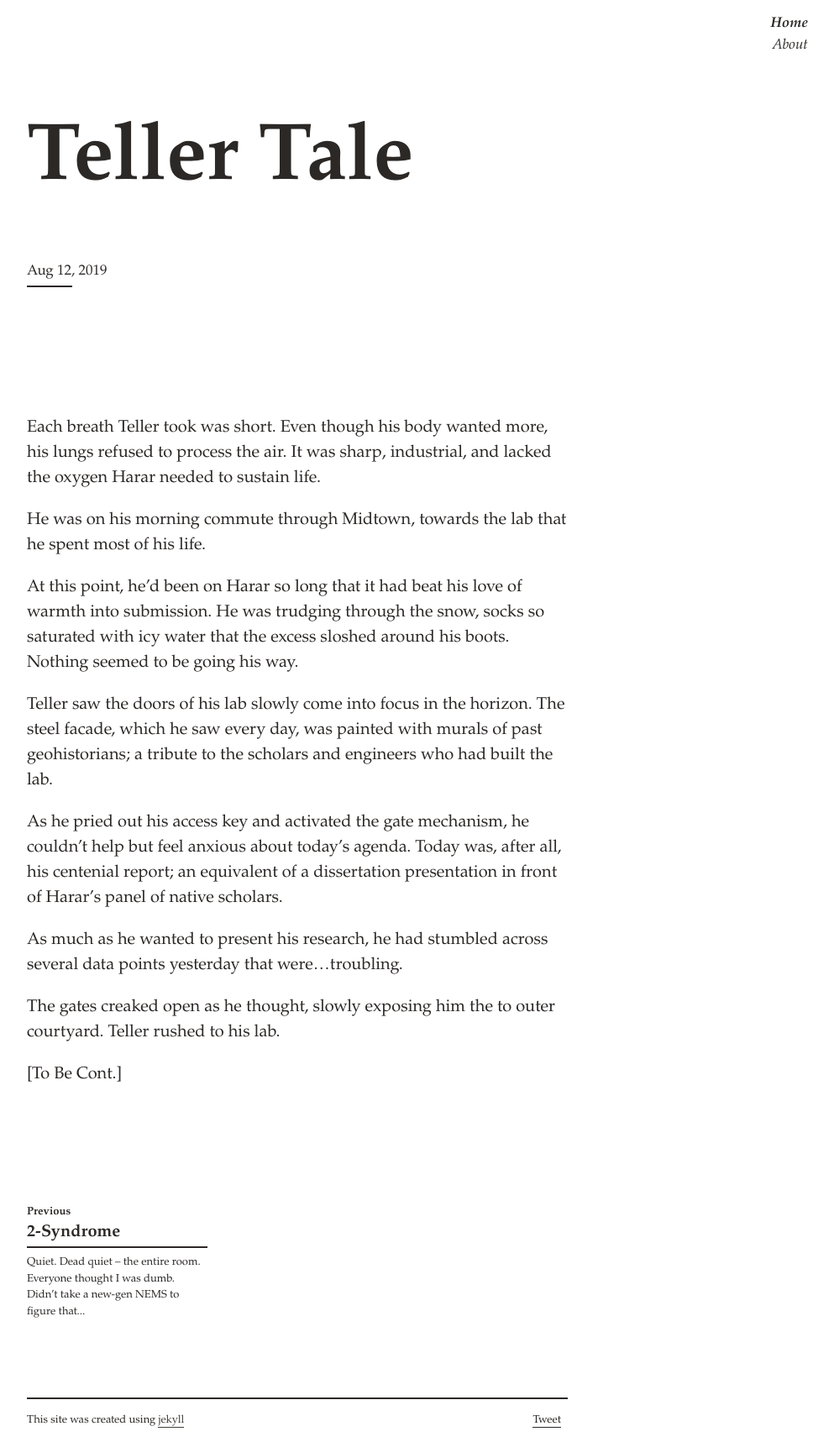
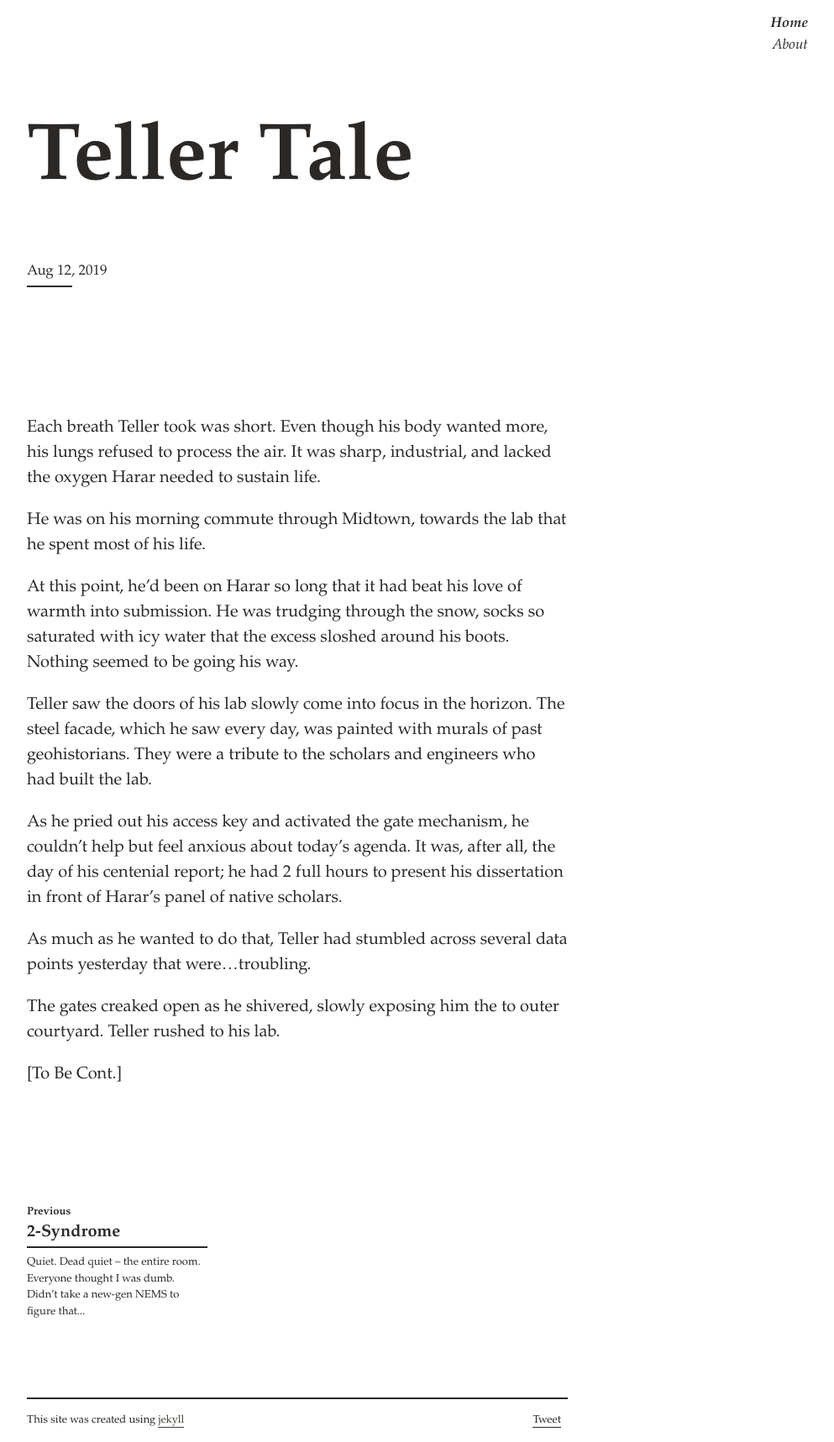
Before and after one commit to svvchen/nervxious, a Jekyll site: the page built from _posts/2019-08-12-teller.markdown, in a window 1280 px wide. Shown: the whole page at 84% size, without its empty margins (286-1279 px from the left). Built offline with Jekyll 4.4.1, drawn with Linux system fonts in a browser that asks for light colours; comment, search, counter and statistics services are not loaded.

Commit message:
Update 2019-08-12-teller.markdown

```diff
--- a/_posts/2019-08-12-teller.markdown
+++ b/_posts/2019-08-12-teller.markdown
@@ -10,12 +10,12 @@ He was on his morning commute through Midtown, towards the lab that he spent mos
 
 At this point, he'd been on Harar so long that it had beat his love of warmth into submission. He was trudging through the snow, socks so saturated with icy water that the excess sloshed around his boots. Nothing seemed to be going his way.
 
-Teller saw the doors of his lab slowly come into focus in the horizon. The steel facade, which he saw every day, was painted with murals of past geohistorians; a tribute to the scholars and engineers who had built the lab.
+Teller saw the doors of his lab slowly come into focus in the horizon. The steel facade, which he saw every day, was painted with murals of past geohistorians. They were a tribute to the scholars and engineers who had built the lab.
 
-As he pried out his access key and activated the gate mechanism, he couldn't help but feel anxious about today's agenda. Today was, after all, his centenial report; an equivalent of a dissertation presentation in front of Harar's panel of native scholars.
+As he pried out his access key and activated the gate mechanism, he couldn't help but feel anxious about today's agenda. It was, after all, the day of his centenial report; he had 2 full hours to present his dissertation in front of Harar's panel of native scholars.
 
-As much as he wanted to present his research, he had stumbled across several data points yesterday that were...troubling.
+As much as he wanted to do that, Teller had stumbled across several data points yesterday that were...troubling.
 
-The gates creaked open as he thought, slowly exposing him the to outer courtyard. Teller rushed to his lab.
+The gates creaked open as he shivered, slowly exposing him the to outer courtyard. Teller rushed to his lab.
 
 [To Be Cont.]
```
